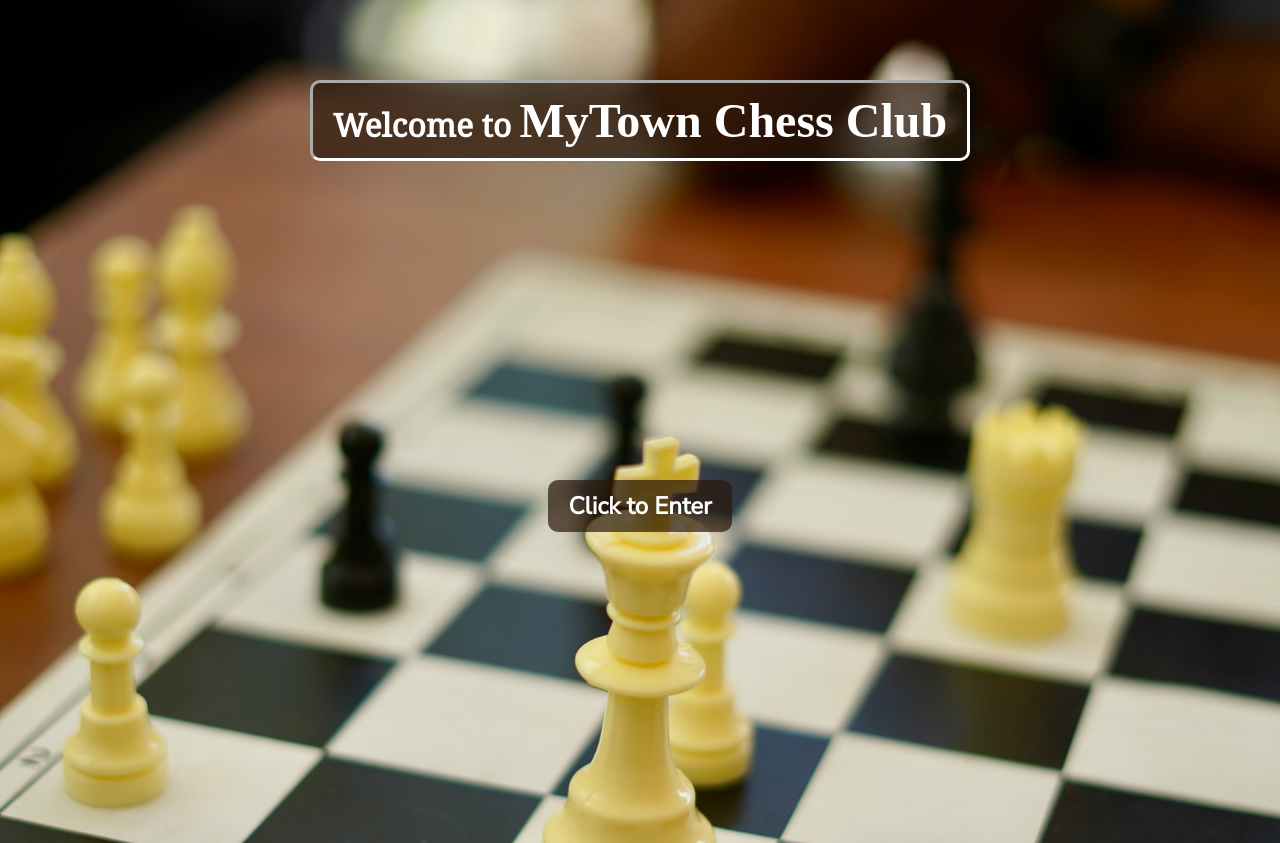
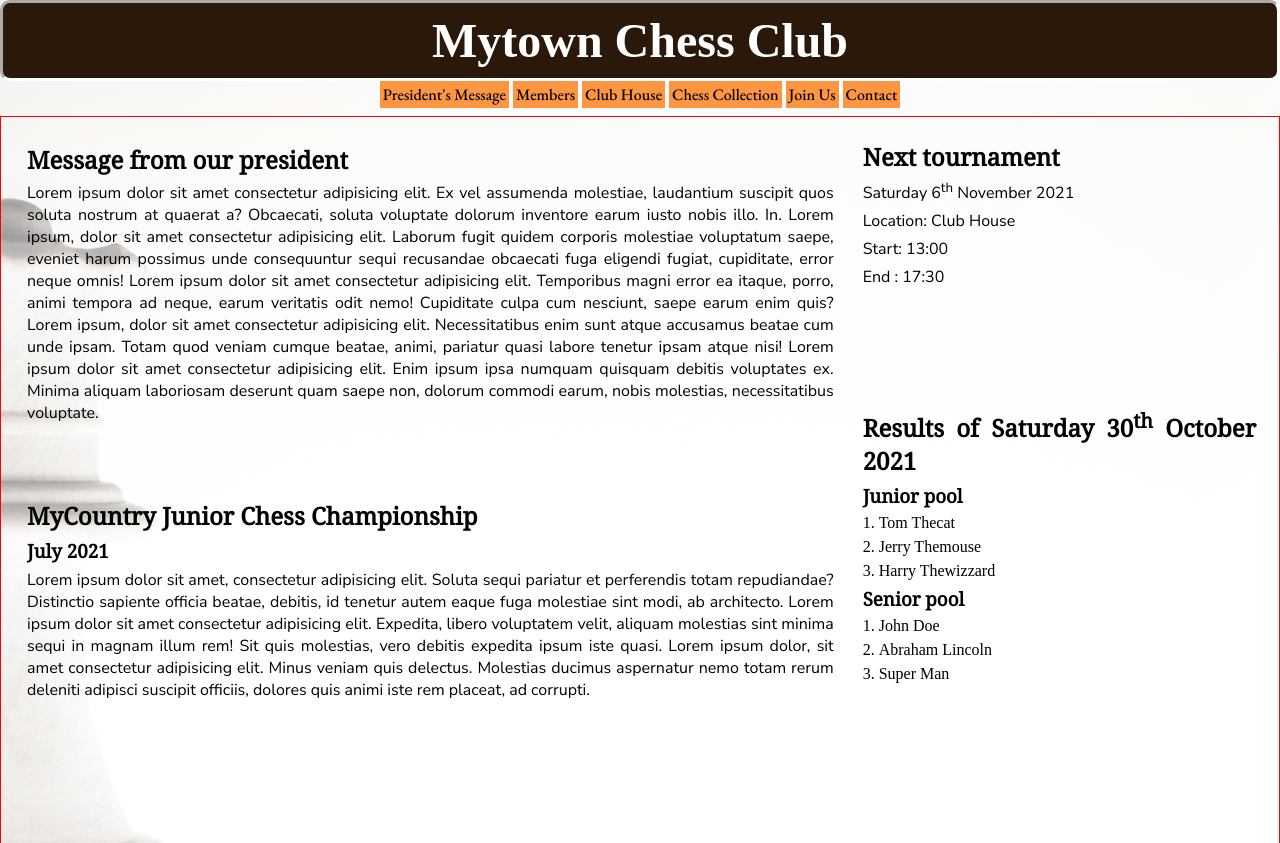
Before and after one commit to danielquevauvilliers/Responsive-club-website, a plain HTML site: page index.html in a window 1280 px wide. Shown: the top 843 px of the page. Drawn offline with nearby package versions, Linux system fonts and the light colour scheme; a web font is replaced by a local one.

Commit message:
start to place elements in main

```diff
--- a/index.html
+++ b/index.html
@@ -1,47 +1,111 @@
 <!DOCTYPE html>
 <html lang="en">
   <head>
-  <meta charset="UTF-8">
-  <meta http-equiv="X-UA-Compatible" content="IE=edge">
-  <meta name="viewport" content="width=device-width, initial-scale=1.0">
-  <link rel="stylesheet" href="./resources/css/styles.css">
-  <link rel="preconnect" href="https://fonts.googleapis.com">
-  <link rel="preconnect" href="https://fonts.gstatic.com" crossorigin>
-  <link href="https://fonts.googleapis.com/css2?family=Almendra:ital,wght@0,400;0,700;1,400;1,700&family=EB+Garamond:wght@500&family=Noto+Serif&family=Nunito+Sans&display=swap" rel="stylesheet">
+    <meta charset="UTF-8" />
+    <meta http-equiv="X-UA-Compatible" content="IE=edge" />
+    <meta name="viewport" content="width=device-width, initial-scale=1.0" />
+    <link rel="stylesheet" href="./resources/css/styles.css" />
+    <link rel="preconnect" href="https://fonts.googleapis.com" />
+    <link rel="preconnect" href="https://fonts.gstatic.com" crossorigin />
+    <link
+      href="https://fonts.googleapis.com/css2?family=Almendra:ital,wght@0,400;0,700;1,400;1,700&family=EB+Garamond:wght@500&family=Noto+Serif&family=Nunito+Sans&display=swap"
+      rel="stylesheet"
+    />
     <title>MyTown Chess Club</title>
   </head>
   <body>
-  <section id="landing-screen">
+    <!--section id="landing-screen">
     <h1>Welcome to <span>MyTown Chess Club</span></h1>
     <h2 id="hTwo">Click to Enter</h2>
-  </section>
+  </section-->
     <section id="website">
       <header>
         <h1>Mytown Chess Club</h1>
         <nav>
           <ul>
-          <li></li>
-          <li></li>
-          <li></li>
-          <li></li>
+            <li>President's Message</li>
+            <li>Members</li>
+            <li>Club House</li>
+            <li>Chess Collection</li>
+            <li>Join Us</li>
+            <li>Contact</li>
           </ul>
         </nav>
       </header>
       <main>
+        <article id="president-message">
+          <h2>Message from our president</h2>
+          <p>
+            Lorem ipsum dolor sit amet consectetur adipisicing elit. Ex vel
+            assumenda molestiae, laudantium suscipit quos soluta nostrum at
+            quaerat a? Obcaecati, soluta voluptate dolorum inventore earum iusto
+            nobis illo. In. Lorem ipsum, dolor sit amet consectetur adipisicing
+            elit. Laborum fugit quidem corporis molestiae voluptatum saepe,
+            eveniet harum possimus unde consequuntur sequi recusandae obcaecati
+            fuga eligendi fugiat, cupiditate, error neque omnis! Lorem ipsum
+            dolor sit amet consectetur adipisicing elit. Temporibus magni error
+            ea itaque, porro, animi tempora ad neque, earum veritatis odit nemo!
+            Cupiditate culpa cum nesciunt, saepe earum enim quis? Lorem ipsum,
+            dolor sit amet consectetur adipisicing elit. Necessitatibus enim
+            sunt atque accusamus beatae cum unde ipsam. Totam quod veniam cumque
+            beatae, animi, pariatur quasi labore tenetur ipsam atque nisi! Lorem
+            ipsum dolor sit amet consectetur adipisicing elit. Enim ipsum ipsa
+            numquam quisquam debitis voluptates ex. Minima aliquam laboriosam
+            deserunt quam saepe non, dolorum commodi earum, nobis molestias,
+            necessitatibus voluptate.
+          </p>
+        </article>
+        <article id="junior-championship">
+          <h2>MyCountry Junior Chess Championship</h2>
+          <h3>July 2021</h3>
+          <p>
+            Lorem ipsum dolor sit amet, consectetur adipisicing elit. Soluta
+            sequi pariatur et perferendis totam repudiandae? Distinctio sapiente
+            officia beatae, debitis, id tenetur autem eaque fuga molestiae sint
+            modi, ab architecto. Lorem ipsum dolor sit amet consectetur
+            adipisicing elit. Expedita, libero voluptatem velit, aliquam
+            molestias sint minima sequi in magnam illum rem! Sit quis molestias,
+            vero debitis expedita ipsum iste quasi. Lorem ipsum dolor, sit amet
+            consectetur adipisicing elit. Minus veniam quis delectus. Molestias
+            ducimus aspernatur nemo totam rerum deleniti adipisci suscipit
+            officiis, dolores quis animi iste rem placeat, ad corrupti.
+          </p>
+        </article>
+        <aside id="next-tournament">
+          <h2>Next tournament</h2>
+          <p>Saturday 6<sup>th</sup> November 2021</p>
+          <p>Location: Club House</p>
+          <p>Start: 13:00</p>
+          <p>End : 17:30</p>
+        </aside>
+        <aside id="last-results">
+          <h2>Results of Saturday 30<sup>th</sup> October 2021</h2>
+          <h3>Junior pool</h3>
+          <ol>
+            <li>Tom Thecat</li>
+            <li>Jerry Themouse</li>
+            <li>Harry Thewizzard</li>
+          </ol>
+          <h3>Senior pool</h3>
+          <ol>
+            <li>John Doe</li>
+            <li>Abraham Lincoln</li>
+            <li>Super Man</li>
+          </ol>
+        </aside>
       </main>
       <footer></footer>
     </section>
 
-
     <script>
-  let landingScreen = document.getElementById("landing-screen");
+      /*let landingScreen = document.getElementById("landing-screen");
   let website = document.getElementById("website");
   let showWebsite = function() {
     landingScreen.style.display = "none";
     website.style.display = "block";
   }
 
-  document.getElementById("hTwo").addEventListener("click", showWebsite);
+  document.getElementById("hTwo").addEventListener("click", showWebsite);*/
     </script>
   </body>
 </html>
--- a/resources/css/styles.css
+++ b/resources/css/styles.css
@@ -16,11 +16,11 @@ html {
   font-size: 16px;
 }
 
-#website {
+/*#website {
   display: none;
-}
+}*/
 
-#landing-screen {
+/*#landing-screen {
   display: flex;
   background-image: url("../images/landing-page.jpg");
   background-size: cover;
@@ -28,18 +28,40 @@ html {
   background-repeat: no-repeat;
   height: 1200px;
   justify-content: center;
-}
+}*/
 
-#landing-screen h1 {
-  background-color: rgba(42, 24, 10, 0.7);
+h1 {
+  background-color: rgba(42, 24, 10, 1);
   color: white;
-  position: absolute;
-  top: 10%;
   padding: 10px 20px;
   border-radius: 10px;
   font-family: 'Noto Serif', serif;
   font-size: 2rem;
   border: 0.2rem white inset;
+}
+
+h2, h3 {
+  text-align: justify;
+  font-family: 'Noto Serif', serif;
+  padding: 3px;
+}
+
+p {
+  text-align: justify;
+  font-family: 'Nunito Sans', sans-serif;
+  padding: 3px
+}
+
+li {
+  text-align: left;
+  list-style-position: inside;
+  padding: 3px
+}
+
+/*
+#landing-screen h1 {
+  position: absolute;
+  top: 10%;
 }
 
 #landing-screen h1 span {
@@ -62,10 +84,61 @@ html {
   background-color: rgba(255, 255, 255, 0.7);
   color: rgba(42, 24, 10, 0.7);
 }
-
+*/
 #website {
-  background-image: url(../images/wim-van-t-einde-KXh0SiSFPaY-unsplash.jpg);
+  background-image: linear-gradient(rgba(255,255,255,.5), rgba(255,255,255,.5)), url(../images/wim-van-t-einde-KXh0SiSFPaY-unsplash.jpg);
   background-repeat: repeat-y;
   width: 100%;
   height: 3240px;
 }
+
+#website h1 {
+  font-family: 'Almendra', serif;
+  font-size: 3rem;
+}
+
+header {
+  position: fixed;
+  width: 100%;
+  z-index: 10;
+}
+
+header li {
+  background-color: #fe9540;
+  color: black;
+  display: inline-block;
+  font-family: 'EB Garamond', serif;
+}
+
+main {
+  position: relative;
+  top: 116px;
+  display: grid;
+  width: 100%;
+  grid-template: repeat(36, 1fr)/repeat(12, 1fr);
+  border: 1px solid red;
+  height: 3240px;
+  grid-gap: 10px 20px;
+  padding: 20px;
+}
+
+#president-message {
+  grid-area: 1/ 1/ span 4/ span 8;
+  padding: 3px;
+  overflow-y: auto;
+}
+
+#junior-championship {
+  grid-area: 5/ 1/ span 4/ span 8;
+  padding: 3px;
+  overflow-y: auto;
+}
+
+#next-tournament {
+  grid-area: 1/ 9/ span 2/ span 4;
+}
+
+#last-results {
+  grid-area: 4/ 9/ span 4/ span 4;
+  overflow-y: auto;
+}
```
Lines whose indentation alone changed are shown as unchanged.
